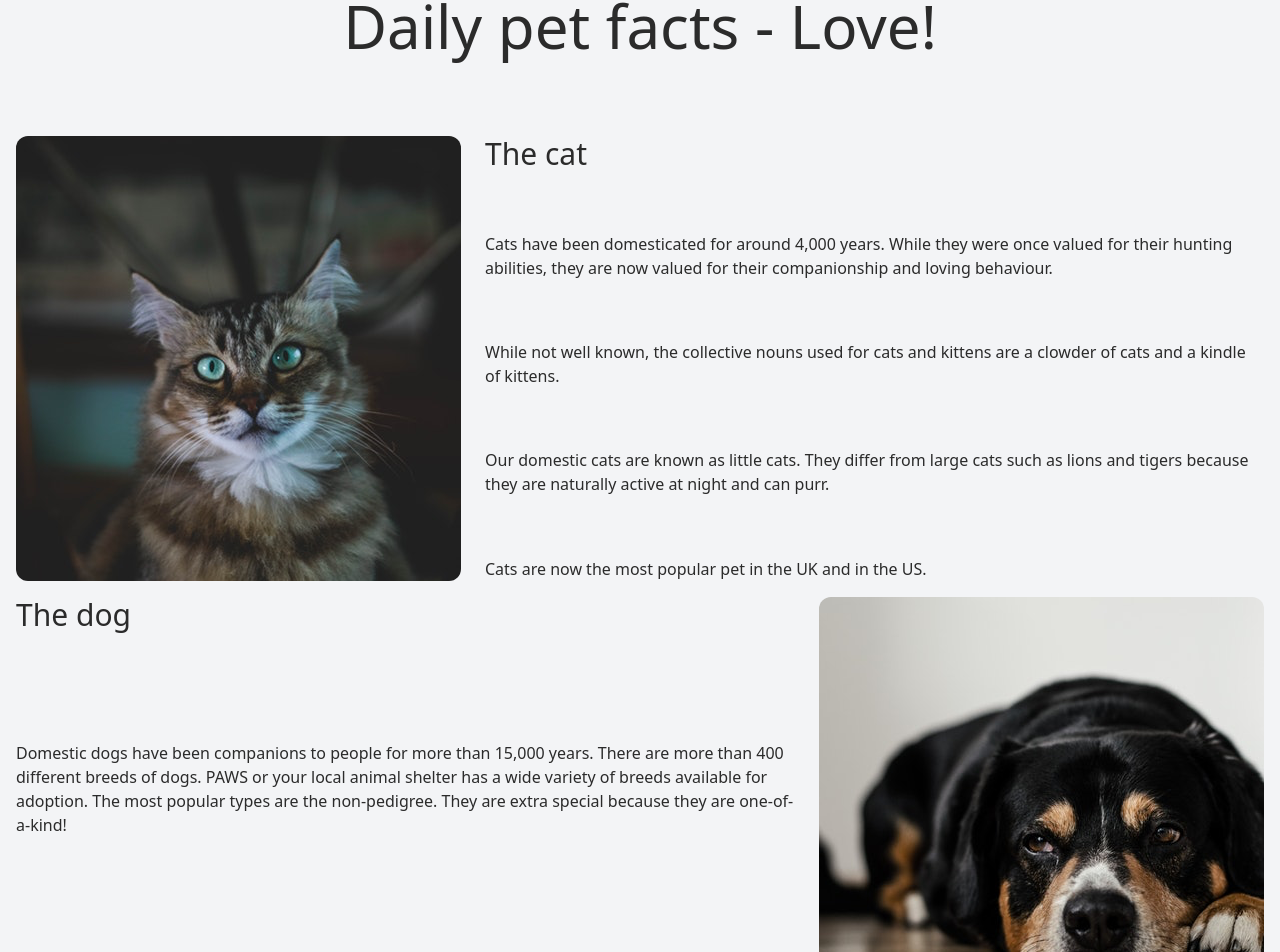
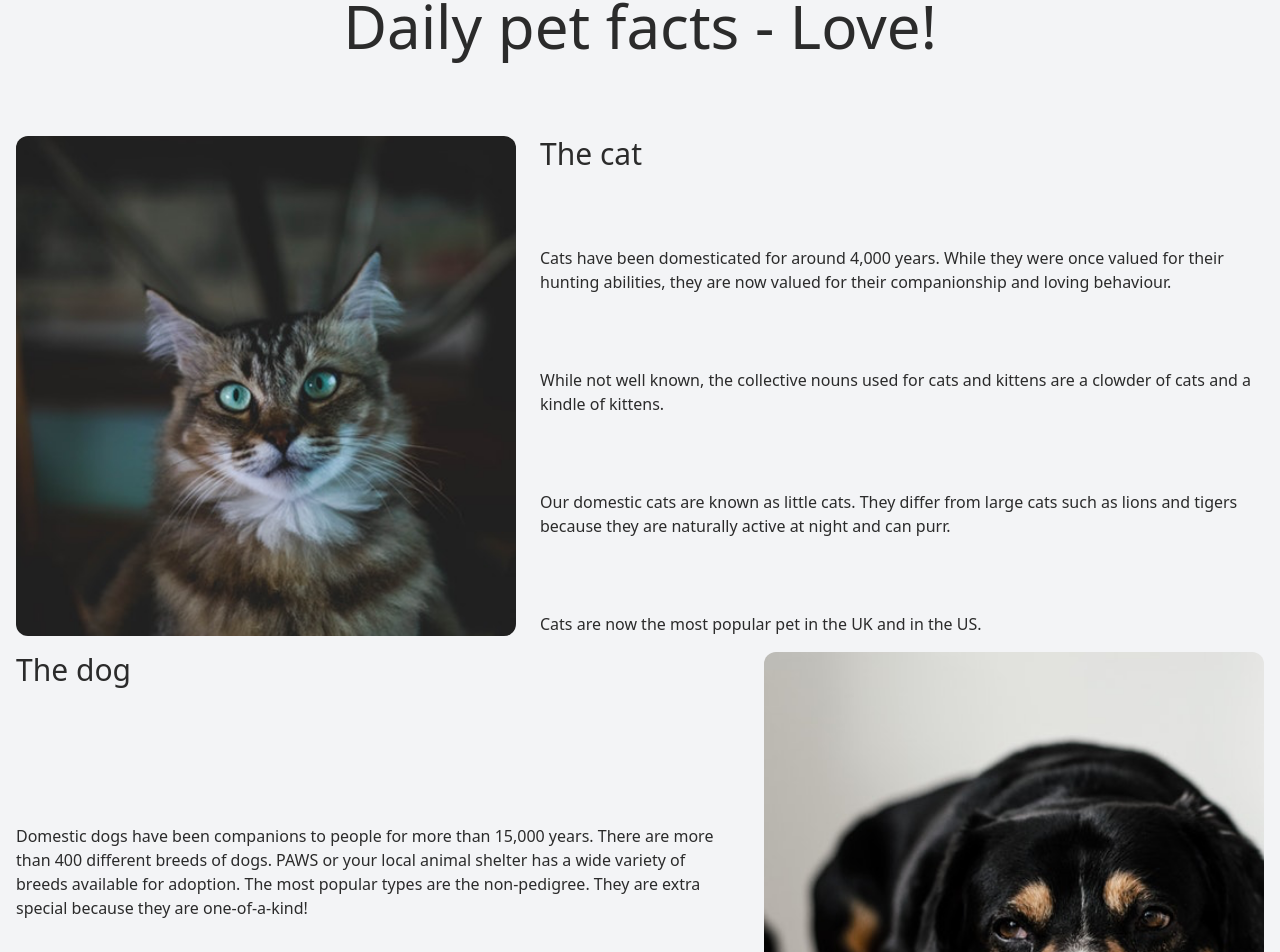
Before and after one commit to Ivo-Kovacevic/ey-frontend-zadatak, a React (Vite) app: page / in a window 1280 px wide. Shown: the part 456-1408 px from the top of the page. Built offline with nearby package versions, Linux system fonts and the light colour scheme; no server answers.

Commit message:
simplify content skeleton

```diff
--- a/src/assets/styles/output.css
+++ b/src/assets/styles/output.css
@@ -630,6 +630,10 @@ video {
   height: 2rem;
 }
 
+.h-full {
+  height: 100%;
+}
+
 .min-h-48 {
   min-height: 12rem;
 }
@@ -658,6 +662,14 @@ video {
   width: 100vw;
 }
 
+.w-\[full\] {
+  width: full;
+}
+
+.w-\[445px\] {
+  width: 445px;
+}
+
 .min-w-full {
   min-width: 100%;
 }
@@ -668,6 +680,14 @@ video {
 
 .min-w-\[500px\] {
   min-width: 500px;
+}
+
+.min-w-\[445px\] {
+  min-width: 445px;
+}
+
+.min-w-1 {
+  min-width: 0.25rem;
 }
 
 .max-w-\[500px\] {
@@ -686,8 +706,56 @@ video {
   max-width: 1280px;
 }
 
+.max-w-\[600px\] {
+  max-width: 600px;
+}
+
+.max-w-\[400px\] {
+  max-width: 400px;
+}
+
+.flex-1 {
+  flex: 1 1 0%;
+}
+
+.flex-shrink-0 {
+  flex-shrink: 0;
+}
+
 .flex-grow {
   flex-grow: 1;
+}
+
+.basis-1\/2 {
+  flex-basis: 50%;
+}
+
+.basis-1 {
+  flex-basis: 0.25rem;
+}
+
+.basis-1\/3 {
+  flex-basis: 33.333333%;
+}
+
+.basis-3\/4 {
+  flex-basis: 75%;
+}
+
+.basis-full {
+  flex-basis: 100%;
+}
+
+.basis-\[400px\] {
+  flex-basis: 400px;
+}
+
+.basis-\[500px\] {
+  flex-basis: 500px;
+}
+
+.basis-\[800px\] {
+  flex-basis: 800px;
 }
 
 .-translate-y-full {
@@ -711,6 +779,10 @@ video {
 
 .grid-cols-2 {
   grid-template-columns: repeat(2, minmax(0, 1fr));
+}
+
+.grid-cols-1 {
+  grid-template-columns: repeat(1, minmax(0, 1fr));
 }
 
 .flex-col {
@@ -943,6 +1015,10 @@ html {
   .sm\:min-w-\[500px\] {
     min-width: 500px;
   }
+
+  .sm\:max-w-\[400px\] {
+    max-width: 400px;
+  }
 }
 
 @media (min-width: 768px) {
@@ -959,8 +1035,20 @@ html {
     width: 66.666667%;
   }
 
+  .md\:max-w-\[400px\] {
+    max-width: 400px;
+  }
+
+  .md\:max-w-\[500px\] {
+    max-width: 500px;
+  }
+
   .md\:grid-cols-4 {
     grid-template-columns: repeat(4, minmax(0, 1fr));
+  }
+
+  .md\:grid-cols-2 {
+    grid-template-columns: repeat(2, minmax(0, 1fr));
   }
 
   .md\:flex-row {
@@ -979,3 +1067,9 @@ html {
     text-align: left;
   }
 }
+
+@media (min-width: 1024px) {
+  .lg\:max-w-\[500px\] {
+    max-width: 500px;
+  }
+}
--- a/src/components/content/Content.tsx
+++ b/src/components/content/Content.tsx
@@ -1,7 +1,6 @@
 import { useEffect, useState } from "react";
 import H1 from "../H1";
 import H2 from "../H2";
-import ContentSkeleton from "./ContentSkeleton";
 
 export default function Content() {
   const [loading, setLoading] = useState(true);
@@ -19,17 +18,19 @@ export default function Content() {
   }, []);
 
   return (
-    <>
-      {loading ? (
-        <ContentSkeleton />
-      ) : (
-        <section
-          className={`flex flex-col gap-4 bg-gray-100 p-4 transition-opacity duration-300 ${loading ? "opacity-0" : "opacity-100"}`}
-        >
+    <section className="flex flex-col gap-4 bg-gray-100 p-4">
       <H1>Daily pet facts - Love!</H1>
 
-          <article className="mx-auto flex max-w-screen-xl flex-col gap-6 md:flex-row">
-            <img src="/src/images/meow.png" alt="closeup picture of a cat" className="rounded-xl" />
+      <article className="mx-auto flex w-full max-w-screen-xl flex-col gap-6 md:flex-row">
+        <div
+          className={`aspect-square w-full md:max-w-[400px] lg:max-w-[500px] flex-shrink-0 rounded-xl ${loading && "animate-pulse bg-gray-400"}`}
+        >
+          <img
+            src="/src/images/meow.png"
+            alt="closeup picture of a cat"
+            className="w-full rounded-xl"
+          />
+        </div>
 
         <div className="flex flex-col justify-between gap-8 md:gap-0">
           <H2>The cat</H2>
@@ -39,39 +40,44 @@ export default function Content() {
             behaviour.
           </p>
           <p>
-                While not well known, the collective nouns used for cats and kittens are a clowder
-                of cats and a kindle of kittens.
+            While not well known, the collective nouns used for cats and kittens are a clowder of
+            cats and a kindle of kittens.
           </p>
           <p>
-                Our domestic cats are known as little cats. They differ from large cats such as
-                lions and tigers because they are naturally active at night and can purr.
+            Our domestic cats are known as little cats. They differ from large cats such as lions
+            and tigers because they are naturally active at night and can purr.
           </p>
           <p>Cats are now the most popular pet in the UK and in the US.</p>
         </div>
       </article>
 
       <article className="mx-auto flex max-w-screen-xl flex-col gap-6 md:flex-row-reverse">
-            <img src="/src/images/woof.png" alt="closeup picture of a dog" className="rounded-xl" />
+        <div
+          className={`aspect-square w-full md:max-w-[400px] lg:max-w-[500px] flex-shrink-0 rounded-xl ${loading && "animate-pulse bg-gray-400"}`}
+        >
+          <img
+            src="/src/images/woof.png"
+            alt="closeup picture of a dog"
+            className="w-full rounded-xl"
+          />
+        </div>
 
         <div className="flex flex-col justify-between gap-8 md:gap-0">
           <H2>The dog</H2>
           <p>
-                Domestic dogs have been companions to people for more than 15,000 years. There are
-                more than 400 different breeds of dogs. PAWS or your local animal shelter has a wide
-                variety of breeds available for adoption. The most popular types are the
-                non-pedigree. They are extra special because they are one-of-a-kind!
+            Domestic dogs have been companions to people for more than 15,000 years. There are more
+            than 400 different breeds of dogs. PAWS or your local animal shelter has a wide variety
+            of breeds available for adoption. The most popular types are the non-pedigree. They are
+            extra special because they are one-of-a-kind!
           </p>
           <p>
-                In general, small dogs live longer than large dogs. Small dogs such as terriers may
-                live 20 years. Giant dogs like Great Danes may live eight years. The average
-                lifespan for a mixed breed dog is 13 to 14 years. By making sure dogs have good
-                food, regular veterinary care, shelter and a loving family, they will live longer,
-                healthier lives.
+            In general, small dogs live longer than large dogs. Small dogs such as terriers may live
+            20 years. Giant dogs like Great Danes may live eight years. The average lifespan for a
+            mixed breed dog is 13 to 14 years. By making sure dogs have good food, regular
+            veterinary care, shelter and a loving family, they will live longer, healthier lives.
           </p>
         </div>
       </article>
     </section>
-      )}
-    </>
   );
 }
--- a/src/components/content/ContentSkeleton.tsx
+++ /dev/null
@@ -1,38 +0,0 @@
-export default function ContentSkeleton() {
-  return (
-    <section className="w-full animate-pulse bg-gray-100 p-4">
-      <div className="mx-auto my-16 h-16 w-1/2 rounded bg-gray-400"></div>
-
-      {/* First Article (Cat) */}
-      <div className="mx-auto py-10 flex max-w-screen-xl flex-col gap-6 md:flex-row">
-        <div className="aspect-square w-full rounded-xl bg-gray-400 md:w-1/2"></div>
-
-        <div className="flex w-full flex-col justify-between gap-4 md:w-2/3 md:gap-0">
-          <div className="mx-auto h-12 w-1/4 rounded bg-gray-400 md:mx-0"></div>
-          <div className="h-8 w-full rounded bg-gray-400"></div>
-          <div className="h-8 w-full rounded bg-gray-400"></div>
-          <div className="h-8 w-full rounded bg-gray-400"></div>
-          <div className="h-8 w-full rounded bg-gray-400"></div>
-          <div className="h-8 w-full rounded bg-gray-400"></div>
-          <div className="h-8 w-full rounded bg-gray-400"></div>
-          <div className="h-8 w-1/2 rounded bg-gray-400"></div>
-        </div>
-      </div>
-
-      <div className="mx-auto py-10 flex max-w-screen-xl flex-col gap-6 md:flex-row-reverse">
-        <div className="aspect-square w-full rounded-xl bg-gray-400 md:w-1/2"></div>
-
-        <div className="flex w-full flex-col justify-between gap-4 md:w-2/3 md:gap-0">
-          <div className="mx-auto h-12 w-1/4 rounded bg-gray-400 md:mx-0"></div>
-          <div className="h-8 w-full rounded bg-gray-400"></div>
-          <div className="h-8 w-full rounded bg-gray-400"></div>
-          <div className="h-8 w-full rounded bg-gray-400"></div>
-          <div className="h-8 w-full rounded bg-gray-400"></div>
-          <div className="h-8 w-full rounded bg-gray-400"></div>
-          <div className="h-8 w-full rounded bg-gray-400"></div>
-          <div className="h-8 w-1/2 rounded bg-gray-400"></div>
-        </div>
-      </div>
-    </section>
-  );
-}
```
Lines whose indentation alone changed are shown as unchanged.
